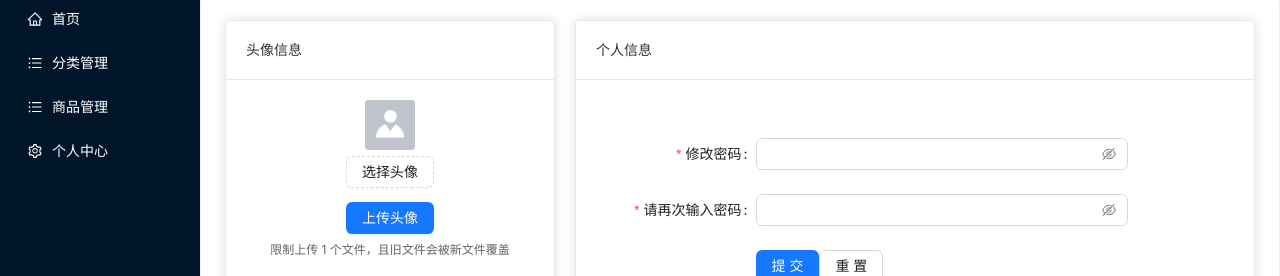
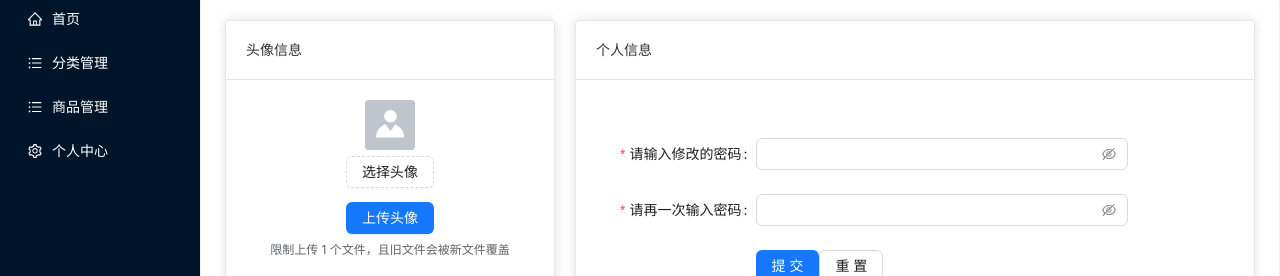
Before and after one commit to MT-Y-TM/VuePracticalHomework, a Vue app in the folder ReiMi/Reimi/: page /index/setting in a window 1280 px wide. Shown: the part 69-345 px from the top of the page. Built offline with nearby package versions, Linux system fonts and the light colour scheme; no server answers.

Commit message:
新进度，setting的修改密码功能成功替换ant-design-vue

```diff
--- a/ReiMi/Reimi/src/pages/subpages/Setting.vue
+++ b/ReiMi/Reimi/src/pages/subpages/Setting.vue
@@ -41,10 +41,10 @@
         </template>
         <div class="change-password-box">
           <a-form ref="ruleFormRef" :model="form" :rules="rules" :label-col="{ span: 6 }" :wrapper-col="{ span: 14 }">
-            <a-form-item label="修改密码" name="password">
+            <a-form-item label="请输入修改的密码" name="password">
               <a-input-password v-model:value="form.password" />
             </a-form-item>
-            <a-form-item label="请再次输入密码" name="password2">
+            <a-form-item label="请再一次输入密码" name="password2">
               <a-input-password v-model:value="form.password2" />
             </a-form-item>
             <a-form-item :wrapper-col="{ offset: 6, span: 14 }">
```
Also changed, not shown: 1 other file (tests, documents, lock files or other folders).
